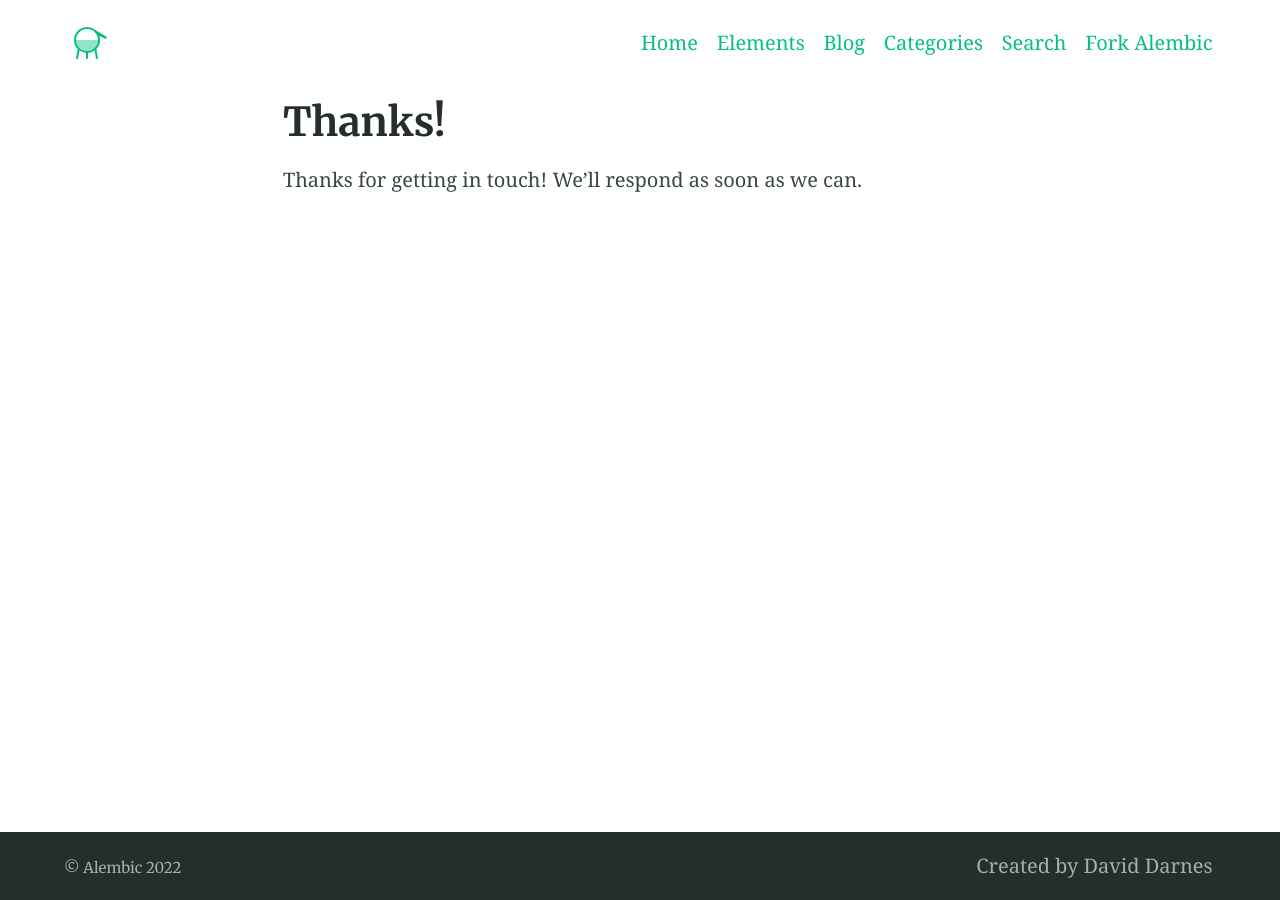
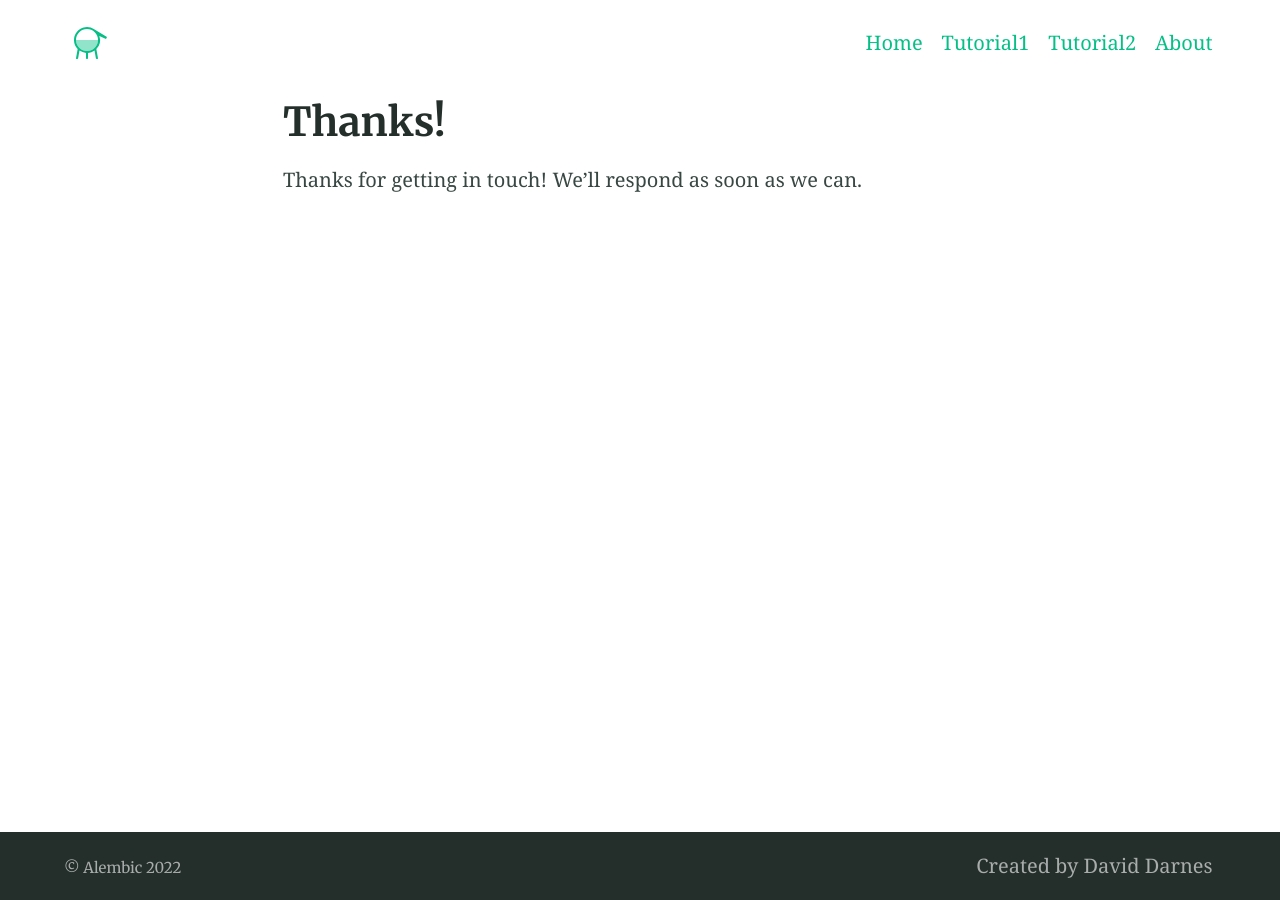
Before and after one commit to andreashlarsen/test-website2, a Jekyll site: the page built from thanks.md, in a window 1280 px wide. Built offline with Jekyll 4.4.1, drawn with Linux system fonts in a browser that asks for light colours.

Commit message:
Update _config.yml

```diff
--- a/_config.yml
+++ b/_config.yml
@@ -123,16 +123,12 @@ favicons: # Favicons are also used in the manifest file. Syntax is 'size: path'
 navigation_header:
 - title: Home
   url: /
-- title: Elements
-  url: /elements/
-- title: Blog
-  url: /blog/
-- title: Categories
-  url: /categories/
-- title: Search
-  url: /search/
-- title: Fork Alembic
-  url: https://github.com/daviddarnes/alembic
+- title: Tutorial1
+  url: /tutorial 1/
+- title: Tutorial2
+  url: /tutorial 2/
+- title: About
+  url: /about/
 
 navigation_footer:
 - title: Created by David Darnes
```
